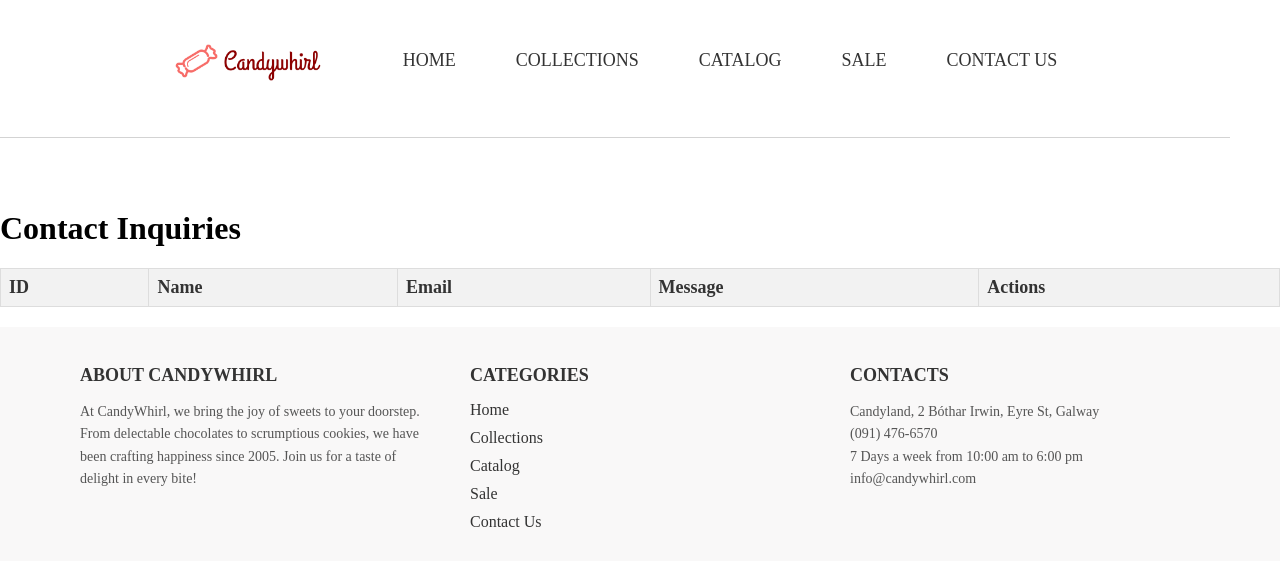
After one commit to HKhawaja1/Project_4, a Flask app: page /list_contacts in a window 1280 px wide. The commit adds this page. Shown: the top 566 px of the page. Run offline with Flask 3, Linux system fonts and the light colour scheme; data that the repository does not hold is empty; some libraries are stand-ins or nearby versions.

```diff
--- a/app.py
+++ b/app.py
@@ -1,11 +1,12 @@
 from flask import Flask, render_template, request, redirect, flash, url_for
 from flask_sqlalchemy import SQLAlchemy
 from flask_wtf import FlaskForm
+from flask_wtf.csrf import CSRFProtect
 from wtforms import StringField, TextAreaField, SubmitField
 from wtforms.validators import DataRequired, Email
-from models import db, ContactInquiry  # Import models from models.py
-from dotenv import load_dotenv  # Import for loading environment variables
-import os  # Import for accessing environment variables
+from models import db, ContactInquiry
+from dotenv import load_dotenv
+import os
 
 # Load environment variables from .env file
 load_dotenv()
@@ -14,12 +15,13 @@ load_dotenv()
 app = Flask(__name__)
 
 # Configuration
-app.config['SQLALCHEMY_DATABASE_URI'] = os.getenv('DATABASE_URL')  # Load database URL from .env
+app.config['SQLALCHEMY_DATABASE_URI'] = os.getenv('DATABASE_URL')
 app.config['SQLALCHEMY_TRACK_MODIFICATIONS'] = False
-app.config['SECRET_KEY'] = os.getenv('SECRET_KEY', 'default_secret_key')  # For CSRF protection
+app.config['SECRET_KEY'] = os.getenv('SECRET_KEY', 'default_secret_key')
 
-# Initialize the database with the Flask app
+# Initialize database and CSRF protection
 db.init_app(app)
+csrf = CSRFProtect(app)
 
 # Define the ContactForm class using Flask-WTF
 class ContactForm(FlaskForm):
@@ -27,6 +29,13 @@ class ContactForm(FlaskForm):
     email = StringField("Email", validators=[DataRequired(), Email()])
     message = TextAreaField("Message", validators=[DataRequired()])
     submit = SubmitField("Submit")
+
+# Define the UpdateContactForm class using Flask-WTF
+class UpdateContactForm(FlaskForm):
+    name = StringField("Name", validators=[DataRequired()])
+    email = StringField("Email", validators=[DataRequired(), Email()])
+    message = TextAreaField("Message", validators=[DataRequired()])
+    submit = SubmitField("Update")
 
 # Define routes for different sections of the website
 @app.route("/")
@@ -45,16 +54,16 @@ def catalog():
 def sale():
     return render_template("sale.html")
 
+# Create inquiry route
 @app.route("/contact", methods=["GET", "POST"])
 def contact():
     form = ContactForm()
-    if form.validate_on_submit():  # Validate the form on POST
+    if form.validate_on_submit():
         name = form.name.data
         email = form.email.data
         message = form.message.data
 
         try:
-            # Save the inquiry to the database
             new_inquiry = ContactInquiry(name=name, email=email, message=message)
             db.session.add(new_inquiry)
             db.session.commit()
@@ -65,6 +74,50 @@ def contact():
         return redirect(url_for("contact"))
 
     return render_template("contact.html", form=form)
+
+# Read: List all inquiries
+@app.route("/list_contacts")
+def list_contacts():
+    page = request.args.get("page", 1, type=int)
+    per_page = 5
+    inquiries = ContactInquiry.query.paginate(page=page, per_page=per_page)
+    return render_template("list_contacts.html", inquiries=inquiries)
+
+# Update an inquiry
+@app.route("/update_contact/<int:inquiry_id>", methods=["GET", "POST"])
+def update_contact(inquiry_id):
+    inquiry = ContactInquiry.query.get_or_404(inquiry_id)
+    form = UpdateContactForm(obj=inquiry)
+
+    if form.validate_on_submit():
+        inquiry.name = form.name.data
+        inquiry.email = form.email.data
+        inquiry.message = form.message.data
+
+        try:
+            db.session.commit()
+            flash("Contact updated successfully.", "success")
+            return redirect(url_for("list_contacts"))
+        except Exception as e:
+            flash("An error occurred while updating the contact.", "error")
+            print(f"Error: {e}")
+
+    return render_template("update_contact.html", form=form, inquiry=inquiry)
+
+# Delete an inquiry
+@app.route("/delete_contact/<int:inquiry_id>", methods=["POST"])
+def delete_contact(inquiry_id):
+    inquiry = ContactInquiry.query.get_or_404(inquiry_id)
+
+    try:
+        db.session.delete(inquiry)
+        db.session.commit()
+        flash("Contact deleted successfully.", "success")
+    except Exception as e:
+        flash("An error occurred while deleting the contact.", "error")
+        print(f"Error: {e}")
+
+    return redirect(url_for("list_contacts"))
 
 @app.route('/candy')
 def candy():
@@ -78,6 +131,5 @@ def chocolate():
 def cookies():
     return render_template('cookies.html')
 
-# Run the application in debug mode (for development purposes)
 if __name__ == "__main__":
     app.run(debug=True)
--- a/static/css/style.css
+++ b/static/css/style.css
@@ -1039,3 +1039,124 @@ a:hover {
     padding: 5px;
     font-size: 16px;
   }
+
+/* Table Styling */
+.table {
+    width: 100%;
+    border-collapse: collapse;
+    margin: 20px 0;
+    font-size: 18px;
+    text-align: left;
+  }
+
+  .table th, .table td {
+    border: 1px solid #ddd;
+    padding: 8px;
+  }
+
+  .table th {
+    background-color: #f2f2f2;
+    color: #333;
+  }
+
+  /* Buttons Styling */
+  .btn {
+    display: inline-block;
+    padding: 10px 15px;
+    font-size: 14px;
+    text-align: center;
+    text-decoration: none;
+    border: none;
+    border-radius: 4px;
+    cursor: pointer;
+  }
+
+  .btn-primary {
+    background-color: #007bff;
+    color: white;
+  }
+
+  .btn-primary:hover {
+    background-color: #0056b3;
+  }
+
+  .btn-secondary {
+    background-color: #6c757d;
+    color: white;
+  }
+
+  .btn-secondary:hover {
+    background-color: #5a6268;
+  }
+
+  .btn-edit {
+    background-color: #ffc107;
+    color: white;
+  }
+
+  .btn-edit:hover {
+    background-color: #e0a800;
+  }
+
+  .btn-delete {
+    background-color: #dc3545;
+    color: white;
+  }
+
+  .btn-delete:hover {
+    background-color: #c82333;
+  }
+
+  /* Pagination Styling */
+  .pagination {
+    margin: 20px 0;
+    text-align: center;
+  }
+
+  .pagination a {
+    margin: 0 5px;
+    padding: 8px 12px;
+    background-color: #007bff;
+    color: white;
+    text-decoration: none;
+    border-radius: 4px;
+  }
+
+  .pagination a:hover {
+    background-color: #0056b3;
+  }
+
+  /* Form Styling */
+  .form-control {
+    width: 100%;
+    padding: 8px;
+    margin-bottom: 10px;
+    border: 1px solid #ccc;
+    border-radius: 4px;
+  }
+
+  .form-group {
+    margin-bottom: 15px;
+  }
+
+  .error {
+    color: red;
+    font-size: 12px;
+  }
+
+  .btn-message {
+    background-color: yellow; /* Sets the button background to yellow */
+    color: black; /* Sets the text color to black for contrast */
+    padding: 10px 20px; /* Adjust padding */
+    border: none; /* Removes any border */
+    border-radius: 5px; /* Adds rounded corners */
+    text-decoration: none; /* Removes underline from the link */
+    font-weight: bold; /* Makes the text bold */
+    cursor: pointer; /* Changes cursor to pointer on hover */
+    margin-top: 10px;
+}
+
+.btn-message:hover {
+    background-color: gold; /* Changes to a darker yellow on hover */
+    color: black; /* Keeps text color black */
+}
--- a/templates/base.html
+++ b/templates/base.html
@@ -4,6 +4,7 @@
     <link rel="stylesheet" href="/static/css/style.css">
     <meta charset="UTF-8">
     <meta name="viewport" content="width=device-width, initial-scale=1.0">
+    <meta name="csrf-token" content="{{ csrf_token() }}"> <!-- CSRF token for AJAX or meta -->
     <title>{% block title %}CandyWhirl{% endblock %}</title>
 </head>
 <body>
@@ -63,11 +64,4 @@
                 <p>info@candywhirl.com</p>
             </div>
         </div>
-        <div class="footer-copyright">
-            <p>&copy; CandyWhirl. All Right Reserved</p>
-        </div>
-    </footer>
-
-    <script src="/static/js/script.js"></script>
-</body>
-</html>
+        <div cla
--- a/templates/contact.html
+++ b/templates/contact.html
@@ -67,6 +67,7 @@
 
         <div>
           {{ form.submit(class_='btn btn-primary') }}
+          <a href="{{ url_for('list_contacts') }}" class="btn btn-message">View Your Messages</a>
         </div>
       </form>
     </div>
--- /dev/null
+++ b/templates/list_contacts.html
@@ -0,0 +1,42 @@
+{% extends "base.html" %}
+{% block content %}
+<div class="container">
+  <h1>Contact Inquiries</h1>
+  <table class="table">
+    <thead>
+      <tr>
+        <th>ID</th>
+        <th>Name</th>
+        <th>Email</th>
+        <th>Message</th>
+        <th>Actions</th>
+      </tr>
+    </thead>
+    <tbody>
+      {% for inquiry in inquiries.items %}
+      <tr>
+        <td>{{ inquiry.id }}</td>
+        <td>{{ inquiry.name }}</td>
+        <td>{{ inquiry.email }}</td>
+        <td>{{ inquiry.message }}</td>
+        <td>
+          <a href="{{ url_for('update_contact', inquiry_id=inquiry.id) }}" class="btn btn-edit">Edit</a>
+          <form action="{{ url_for('delete_contact', inquiry_id=inquiry.id) }}" method="post" style="display:inline;">
+            {{ csrf_token() }} <!-- Include CSRF token -->
+            <button type="submit" class="btn btn-delete" onclick="return confirm('Are you sure?')">Delete</button>
+          </form>
+        </td>
+      </tr>
+      {% endfor %}
+    </tbody>
+  </table>
+  <div class="pagination">
+    {% if inquiries.has_prev %}
+      <a href="{{ url_for('list_contacts', page=inquiries.prev_num) }}">&laquo; Previous</a>
+    {% endif %}
+    {% if inquiries.has_next %}
+      <a href="{{ url_for('list_contacts', page=inquiries.next_num) }}">Next &raquo;</a>
+    {% endif %}
+  </div>
+</div>
+{% endblock %}
```
Also changed, not shown: templates/edit_inquiry.html (added, +22 -0 lines), templates/inquiries.html (added, +35 -0 lines), templates/update_contact.html (added, +32 -0 lines), templates/filtered_contacts.html (added).
